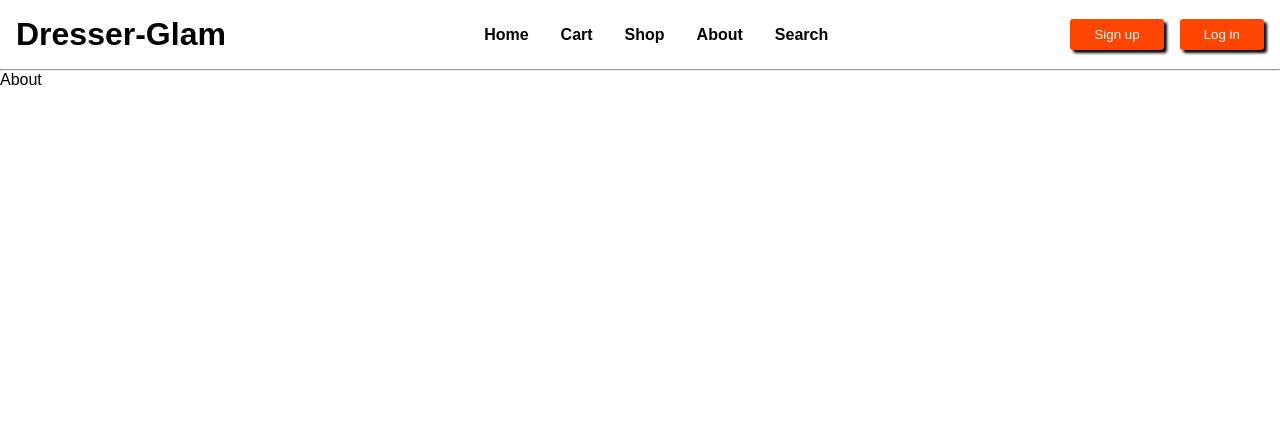
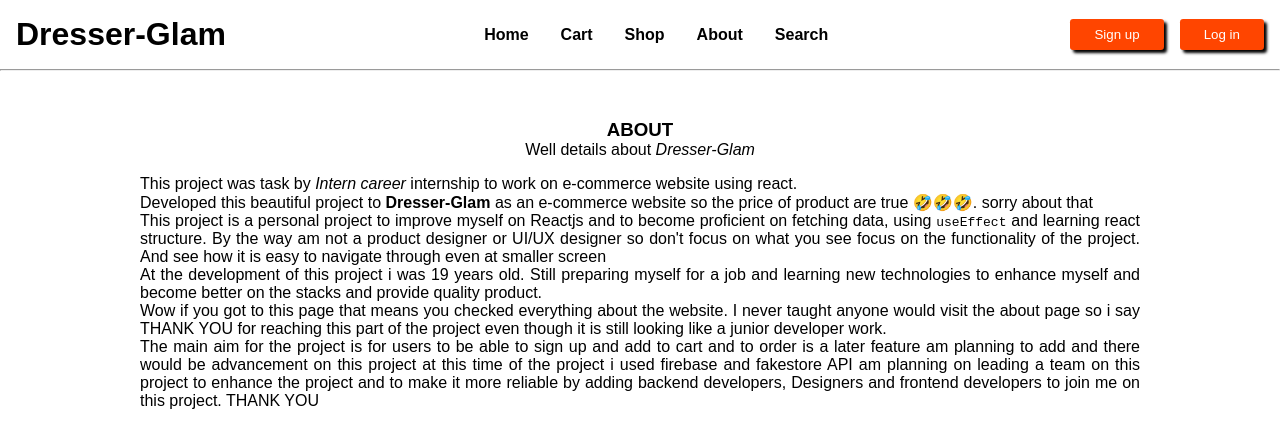
Before and after one commit to TaiwoSoftware/Ecommerce-project, a React (Create React App) app: page /about in a window 1280 px wide. Shown: the top 448 px of the page. Built offline with nearby package versions, Linux system fonts and the light colour scheme.

Commit message:
done with functionality

```diff
--- a/src/components/pages/About.jsx
+++ b/src/components/pages/About.jsx
@@ -1,9 +1,12 @@
-import React from 'react'
+import React from "react";
+import AboutComponent from "./AboutComponents/AboutComponent";
 
 function About() {
   return (
-    <div>About</div>
-  )
+    <div>
+      <AboutComponent />
+    </div>
+  );
 }
 
-export default About
+export default About;
--- /dev/null
+++ b/src/components/pages/AboutComponents/AboutComponent.jsx
@@ -0,0 +1,14 @@
+import React from 'react'
+import AboutHeader from './AboutHeader'
+import AboutDetails from './AboutDetails'
+
+function AboutComponent() {
+  return (
+    <div className='aboutComponent'>
+        <AboutHeader />
+        <AboutDetails />
+    </div>
+  )
+}
+
+export default AboutComponent
--- /dev/null
+++ b/src/components/pages/AboutComponents/AboutDetails.jsx
@@ -0,0 +1,46 @@
+import React from "react";
+
+function AboutDetails() {
+  return (
+    <div className="AboutDetails">
+      <p>
+        This project was task by <i>Intern career</i> internship to work on
+        e-commerce website using react.
+      </p>
+      <p>
+        Developed this beautiful project to <b>Dresser-Glam</b> as an e-commerce
+        website so the price of product are true 🤣🤣🤣. sorry about that
+      </p>
+      <p>
+        This project is a personal project to improve myself on Reactjs and to
+        become proficient on fetching data, using <code>useEffect</code> and
+        learning react structure. By the way am not a product designer or UI/UX
+        designer so don't focus on what you see focus on the functionality of
+        the project. And see how it is easy to navigate through even at smaller
+        screen
+      </p>
+      <p>
+        At the development of this project i was 19 years old. Still preparing
+        myself for a job and learning new technologies to enhance myself and
+        become better on the stacks and provide quality product.
+      </p>
+      <p>
+        Wow if you got to this page that means you checked everything about the
+        website. I never taught anyone would visit the about page so i say THANK
+        YOU for reaching this part of the project even though it is still
+        looking like a junior developer work.
+      </p>
+      <p>
+        The main aim for the project is for users to be able to sign up and add
+        to cart and to order is a later feature am planning to add and there
+        would be advancement on this project at this time of the project i used
+        firebase and fakestore API am planning on leading a team on this project
+        to enhance the project and to make it more reliable by adding backend
+        developers, Designers and frontend developers to join me on this
+        project. THANK YOU{" "}
+      </p>
+    </div>
+  );
+}
+
+export default AboutDetails;
--- /dev/null
+++ b/src/components/pages/AboutComponents/AboutHeader.jsx
@@ -0,0 +1,14 @@
+import React from "react";
+
+function AboutHeader() {
+  return (
+    <div className="aboutHeader">
+      <h3>About </h3>
+      <p>
+        Well details about <i>Dresser-Glam</i>
+      </p>
+    </div>
+  );
+}
+
+export default AboutHeader;
--- a/src/components/pages/Search.jsx
+++ b/src/components/pages/Search.jsx
@@ -1,8 +1,11 @@
-import React from 'react'
+import React from "react";
+import SearchComponent from "./SearchComponents/SearchComponent";
 function Search() {
   return (
-    <div>Search</div>
-  )
+    <div>
+      <SearchComponent />
+    </div>
+  );
 }
 
-export default Search
+export default Search;
--- /dev/null
+++ b/src/components/pages/SearchComponents/SearchComponent.jsx
@@ -0,0 +1,14 @@
+import React from "react";
+import SearchHeader from "./SearchHeader";
+import SearchDetails from "./SearchDetails";
+
+function SearchComponent() {
+  return (
+    <div className="SearchComps">
+      <SearchHeader />
+      <SearchDetails />
+    </div>
+  );
+}
+
+export default SearchComponent;
--- /dev/null
+++ b/src/components/pages/SearchComponents/SearchDetails.jsx
@@ -0,0 +1,25 @@
+import React, { useState } from "react";
+
+function SearchDeatails() {
+  const [value, setValue] = useState("");
+  const handleChange = (e) => {
+    setValue(e.target.value);
+    console.log(e.target.value);
+  };
+  return (
+    <div className="searchDetails">
+      <p>
+        <input
+          type="text"
+          value={value}
+          onChange={handleChange}
+          required
+          placeholder="Search..."
+        />
+        <button type="submit">Search</button>
+      </p>
+    </div>
+  );
+}
+
+export default SearchDeatails;
--- /dev/null
+++ b/src/components/pages/SearchComponents/SearchHeader.jsx
@@ -0,0 +1,12 @@
+import React from 'react'
+
+function SearchHeader() {
+  return (
+    <div className='searchHeader'>
+        <h3>Search feature</h3>
+        <p>This page is for you to search for any product and add to cart</p>
+    </div>
+  )
+}
+
+export default SearchHeader
--- a/src/styles.css
+++ b/src/styles.css
@@ -373,14 +373,14 @@ form button {
 }
 
 .mainContainer {
-  padding: 0.5rem;
+  padding: 1rem;
   background-color: #b3b3b3;
   border-radius: 0.5rem;
 }
 
 .containerNav {
   display: block;
-  max-width: 500px;
+  max-width: 1000px;
   width: 100%;
   box-sizing: border-box;
 }
@@ -388,6 +388,8 @@ form button {
 .containerNav p {
   color: #fff;
   text-align: center;
+  font-size: 2rem;
+  margin-top: 0.5rem;
   cursor: pointer;
 }
 
@@ -395,13 +397,80 @@ form button {
   display: block;
   background-color: orangered;
   color: #fff;
-  padding: 0.5rem 1rem;
+  padding: 0.8rem 3rem;
   width: 100%;
   box-sizing: border-box;
   margin-bottom: 0.5rem;
   margin-top: 0.2rem;
   border-radius: 0.2rem;
+  font-size: 1.5rem;
   cursor: pointer;
+}
+
+.aboutHeader {
+  margin-top: 3rem;
+}
+
+.aboutHeader h3 {
+  text-align: center;
+  text-transform: uppercase;
+}
+
+.aboutHeader p {
+  text-align: center;
+}
+
+.AboutDetails {
+  margin-top: 1rem;
+}
+
+.AboutDetails p {
+  text-align: justify;
+}
+
+.aboutComponent {
+  max-width: 1000px;
+  width: 100%;
+  margin: 0 auto;
+  box-sizing: border-box;
+}
+
+.SearchComps {
+  margin-top: 2rem;
+}
+
+.searchHeader h3,
+p {
+  text-align: center;
+}
+
+.searchDetails input {
+  width: 50%;
+  margin-top: 4rem;
+  padding: 0.5rem;
+  border: none;
+  font-size: 1.2rem;
+  outline: none;
+  border-bottom: 1px solid black;
+}
+
+.searchDetails input::-moz-placeholder {
+  text-align: center;
+}
+
+.searchDetails input::placeholder {
+  text-align: center;
+}
+
+.searchDetails button {
+  padding: 0.5rem;
+  margin-left: 1rem;
+  background: orangered;
+  color: #fff;
+  padding: 0.5rem 2rem;
+  border: none;
+  box-shadow: 3px 3px 1px rgb(69, 69, 69);
+  border-radius: 0.3rem;
 }
 
 @media (max-width: 1170px) {
--- a/src/styles.scss
+++ b/src/styles.scss
@@ -382,14 +382,14 @@ form button {
 }
 
 .mainContainer {
-  padding: 0.5rem;
+  padding: 1rem;
   background-color: #b3b3b3;
   border-radius: 0.5rem;
 }
 
 .containerNav {
   display: block;
-  max-width: 500px;
+  max-width: 1000px;
   width: 100%;
   box-sizing: border-box;
 }
@@ -397,6 +397,8 @@ form button {
 .containerNav p {
   color: #fff;
   text-align: center;
+  font-size: 2rem;
+  margin-top: 0.5rem;
   cursor: pointer;
 }
 
@@ -404,13 +406,73 @@ form button {
   display: block;
   background-color: orangered;
   color: #fff;
-  padding: 0.5rem 1rem;
+  padding: 0.8rem 3rem;
   width: 100%;
   box-sizing: border-box;
   margin-bottom: 0.5rem;
   margin-top: 0.2rem;
   border-radius: 0.2rem;
+  font-size: 1.5rem;
   cursor: pointer;
+}
+
+// About design Interface
+.aboutHeader {
+  margin-top: 3rem;
+}
+.aboutHeader h3 {
+  text-align: center;
+  text-transform: uppercase;
+}
+.aboutHeader p {
+  text-align: center;
+}
+
+.AboutDetails {
+  margin-top: 1rem;
+}
+
+.AboutDetails p {
+  text-align: justify;
+}
+
+.aboutComponent {
+  max-width: 1000px;
+  width: 100%;
+  margin: 0 auto;
+  box-sizing: border-box;
+}
+
+// Designing The search feature
+.SearchComps {
+  margin-top: 2rem;
+}
+.searchHeader h3,
+p {
+  text-align: center;
+}
+.searchDetails input {
+  width: 50%;
+  margin-top: 4rem;
+  padding: 0.5rem;
+  border: none;
+  font-size: 1.2rem;
+  outline: none;
+  border-bottom: 1px solid black;
+}
+
+.searchDetails input::placeholder {
+  text-align: center;
+}
+.searchDetails button {
+  padding: 0.5rem;
+  margin-left: 1rem;
+  background: orangered;
+  color: #fff;
+  padding: 0.5rem 2rem;
+  border: none;
+  box-shadow: 3px 3px 1px rgb(69, 69, 69);
+  border-radius: 0.3rem;
 }
 
 @media (max-width: 1170px) {
```
Also changed, not shown: 1 other file (tests, documents, lock files or other folders).
